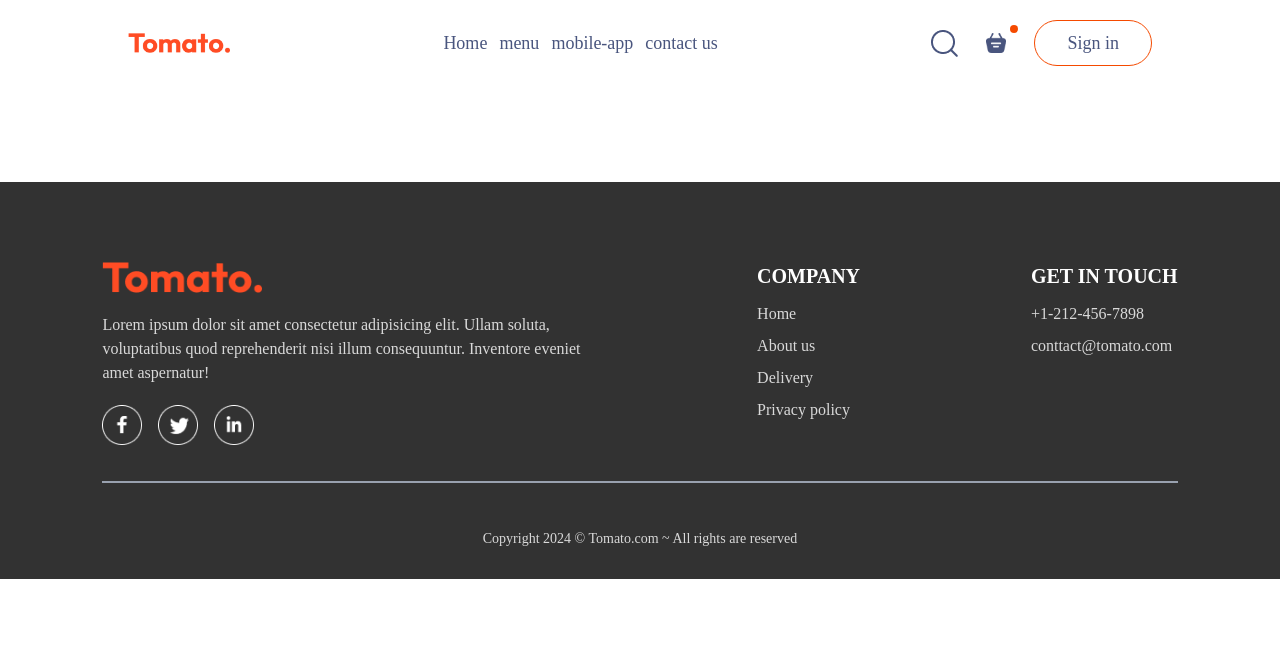
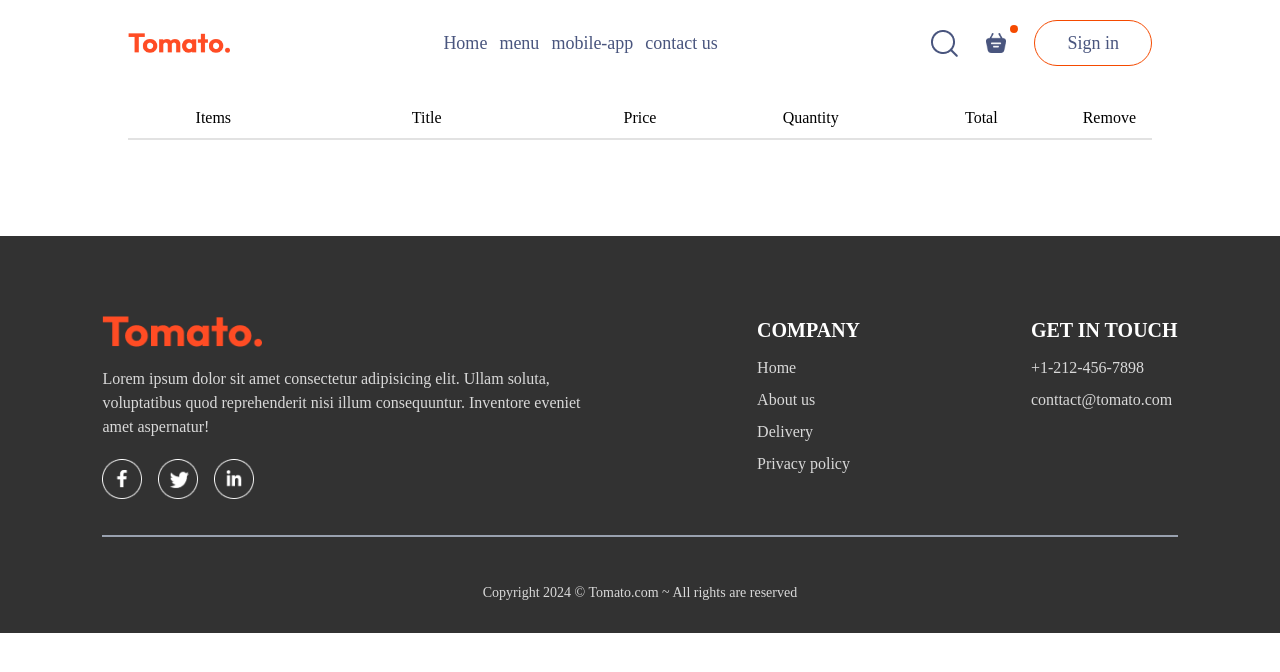
Before and after one commit to Abhishek-Pundir-001/Zomato_clone_frontend, a React (Vite) app: page /cart in a window 1280 px wide. Shown: the top 672 px of the page. Built offline with nearby package versions, Linux system fonts and the light colour scheme.

Commit message:
add add to cart and remove from cart functionality

```diff
--- a/src/Components/LoginPopUp/LoginPopUp.jsx
+++ b/src/Components/LoginPopUp/LoginPopUp.jsx
@@ -10,7 +10,7 @@ function LoginPopUp({ setCurrState }) {
                     <h2 className="text-xl font-bold font-serif">{currForm}</h2>
                     <img className="h-4 cursor-pointer" onClick={() => setCurrState(false)} src={assets.cross_icon} />
                 </div>
-                <form action="" className="flex flex-col gap-3.5">
+                <form className="flex flex-col gap-3.5">
                     {currForm === "Sign up" ? <input className="bg-transparent border-2 outline-none rounded-lg px-2 py-1" type="text" placeholder="Your name" name="" id="" /> : <></>}
                     <input type="email" placeholder="Your email" className="bg-transparent rounded-lg px-2 py-1 border-2 outline-none "/>
                     <input type="password" placeholder="password" className="bg-transparent rounded-lg px-2 py-1 border-2 outline-none "/>
--- a/src/Components/Navbar/Navbar.jsx
+++ b/src/Components/Navbar/Navbar.jsx
@@ -19,7 +19,7 @@ function Navbar({setCurrState}) {
             <div className="nav-right flex items-center gap-4 md:gap-7">
                 <img src={assets.search_icon} />
                 <div className="relative">
-                    <img className="w-5" src={assets.basket_icon} />
+                   <Link to='/cart'><img className="w-5" src={assets.basket_icon} /></Link>
                     <div className="dot h-2 w-2 bg-orange-600 rounded-lg absolute top-[-8px] left-6"></div>
                 </div>
                 <button onClick={()=>setCurrState(true)} className="px-4 py-1.5 md:px-8 md:py-2 text-lg text-[#49557e] rounded-[50px] cursor-pointer border border-orange-600 hover:bg-[#fff4f2] transition-all ease-in-out">Sign&nbsp;in</button>
--- a/src/Pages/Cart/Cart.jsx
+++ b/src/Pages/Cart/Cart.jsx
@@ -1,6 +1,41 @@
-function Cart(){
+import { useContext } from "react"
+import { StoreContext } from "../../Context/StoreContext"
+
+function Cart() {
+    const { food_list, cartItems, removeFromCart } = useContext(StoreContext)
     return (
-        <></>
+        <div className="mt-5">
+            <div >
+                <div className="grid grid-cols-[1fr_1.5fr_1fr_1fr_1fr_0.5fr] items-center my-2">
+                    <p className="text-center">Items</p>
+                    <p className="text-center">Title</p>
+                    <p className="text-center">Price</p>
+                    <p className="text-center">Quantity</p>
+                    <p className="text-center">Total</p>
+                    <p className="text-center">Remove</p>
+                </div>
+                <hr className="h-0.5 border-none bg-[#e2e2e2]"/>
+                {food_list.map((item, index) => {
+                    if (cartItems[item._id] > 0) {
+                        return (
+                            <>
+                                <div className="grid my-3 grid-cols-[1fr_1.5fr_1fr_1fr_1fr_0.5fr] items-center">
+                                    <div className="flex justify-center"><img className="w-24 rounded-lg" src={item.image} /></div>
+                                    <p className="text-center">{item.name}</p>
+                                    <p className="text-center">${item.price}</p>
+                                    <p className="text-center">{cartItems[item._id]}</p>
+                                    <p className="text-center">${item.price * cartItems[item._id]}</p>
+                                    <p onClick={()=>removeFromCart(item._id)} className="text-center cursor-pointer">x</p>
+                                </div>
+                                <hr className="h-0.5 border-none bg-[#e2e2e2]"/>
+                            </>
+
+                        )
+                    }
+                })}
+            </div>
+
+        </div>
     )
 }
 export default Cart
```
